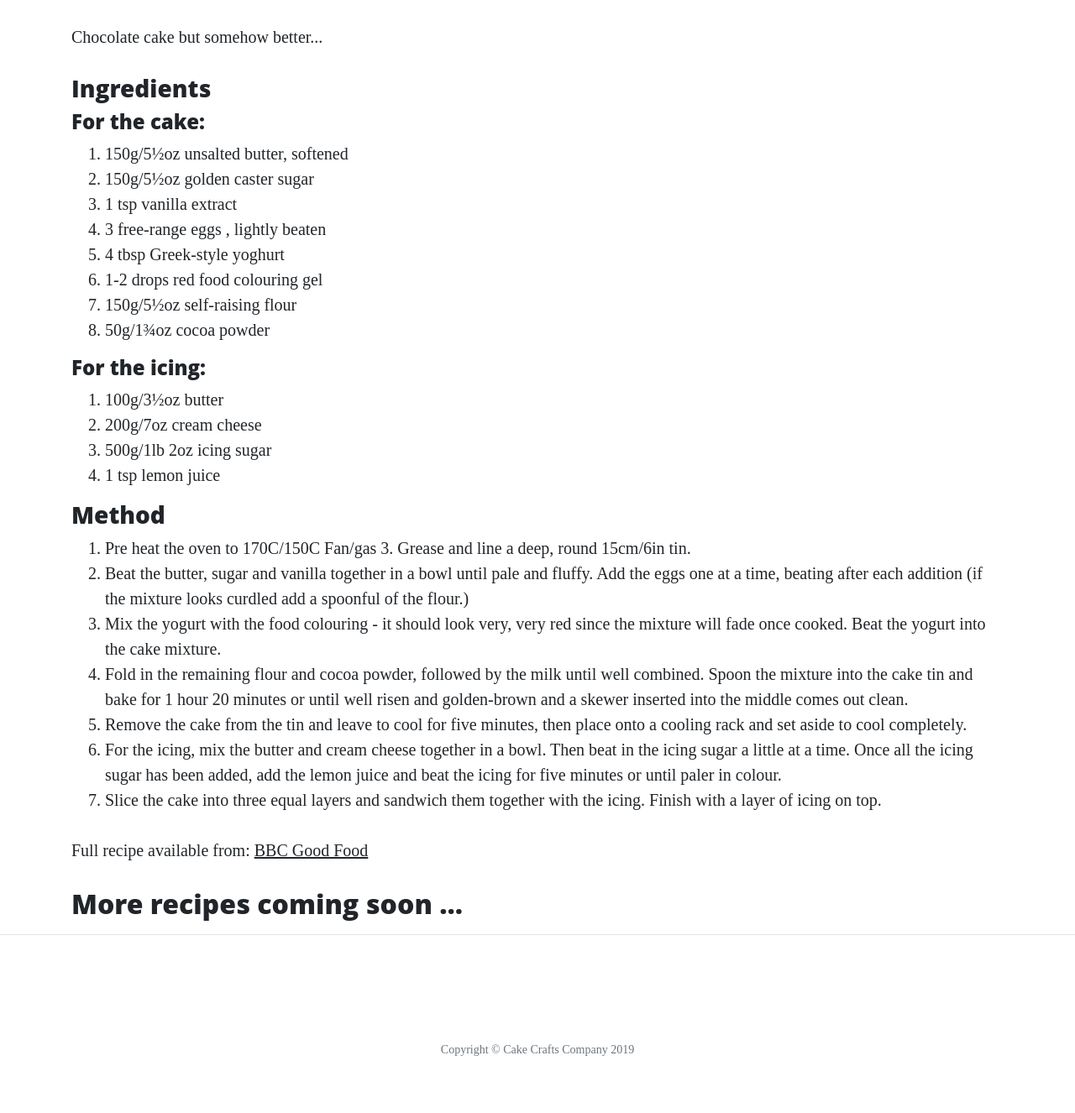
After one commit to kmaaallen/python-flask-blog, a Flask app: page /recipes in a window 1280 px wide. The commit adds this page. Shown: the part 2959-4285 px from the top of the page at 84% size. Run offline with Flask 2, Linux system fonts and the light colour scheme; some libraries are stand-ins or nearby versions.

Commit message:
added theme and customised to cake blog to practice

```diff
--- a/run.py
+++ b/run.py
@@ -15,6 +15,10 @@ def about():
 def contact():
     return render_template("contact.html")
 
+@app.route ("/recipes")
+def recipes():
+    return render_template("recipes.html")
+
 if __name__ == "__main__":
     app.run(host=os.environ.get("IP"),
     port = int(os.environ.get("PORT"))),
--- /dev/null
+++ b/templates/base.html
@@ -0,0 +1,108 @@
+<!DOCTYPE html>
+<html lang="en">
+<head>
+    <meta charset="UTF-8">
+    <meta name="viewport" content="width=device-width, initial-scale=1.0">
+    <meta http-equiv="X-UA-Compatible" content="ie=edge">
+    <link rel="stylesheet" href="{{ url_for('static',filename='vendor/bootstrap/css/bootstrap.min.css') }}" type="text/css" />
+    <link rel="stylesheet" href="{{ url_for('static', filename='css/clean-blog.css')}}" type="text/css" />
+    <title>Cake Crafts</title>
+</head>
+<body>
+    <nav class="navbar navbar-expand-lg navbar-light fixed-top" id="mainNav">
+    <div class="container">
+      <a class="navbar-brand" href="{{url_for('index')}}">Cake Crafts</a>
+      <button class="navbar-toggler navbar-toggler-right" type="button" data-toggle="collapse" data-target="#navbarResponsive" aria-controls="navbarResponsive" aria-expanded="false" aria-label="Toggle navigation">
+        Menu
+        <i class="fas fa-bars"></i>
+      </button>
+      <div class="collapse navbar-collapse" id="navbarResponsive">
+        <ul class="navbar-nav ml-auto">
+          <li class="nav-item">
+            <a class="nav-link" href="{{url_for('index')}}">Home</a>
+          </li>
+          <li class="nav-item">
+            <a class="nav-link" href="{{url_for('about')}}">About</a>
+          </li>
+          <li class="nav-item">
+            <a class="nav-link" href="{{url_for('contact')}}">Contact Us</a>
+          </li>
+          <li class="nav-item">
+            <a class="nav-link" href="{{url_for('recipes')}}">Recipes</a>
+          </li>
+        </ul>
+      </div>
+    </div>
+  </nav>
+
+  <!-- Page Header -->
+  <header class="masthead" style="background-image: url('https://images.pexels.com/photos/1070850/pexels-photo-1070850.jpeg?auto=compress&cs=tinysrgb&dpr=2&h=650&w=940')">
+    <div class="overlay"></div>
+    <div class="container">
+      <div class="row">
+        <div class="col-lg-8 col-md-10 mx-auto">
+          <div class="site-heading">
+            <h1>Cake Crafts</h1>
+            <span class="subheading">Bake. Decorate. Celebrate.</span>
+          </div>
+        </div>
+      </div>
+    </div>
+  </header>
+
+  <!-- Main Content -->
+  <div class="container">
+
+    {% block content %}
+    {% endblock %}
+
+  </div>
+
+  <hr>
+
+  <!-- Footer -->
+  <footer>
+    <div class="container">
+      <div class="row">
+        <div class="col-lg-8 col-md-10 mx-auto">
+          <ul class="list-inline text-center">
+            <li class="list-inline-item">
+              <a href="#">
+                <span class="fa-stack fa-lg">
+                  <i class="fas fa-circle fa-stack-2x"></i>
+                  <i class="fab fa-twitter fa-stack-1x fa-inverse"></i>
+                </span>
+              </a>
+            </li>
+            <li class="list-inline-item">
+              <a href="#">
+                <span class="fa-stack fa-lg">
+                  <i class="fas fa-circle fa-stack-2x"></i>
+                  <i class="fab fa-facebook-f fa-stack-1x fa-inverse"></i>
+                </span>
+              </a>
+            </li>
+            <li class="list-inline-item">
+              <a href="#">
+                <span class="fa-stack fa-lg">
+                  <i class="fas fa-circle fa-stack-2x"></i>
+                  <i class="fab fa-github fa-stack-1x fa-inverse"></i>
+                </span>
+              </a>
+            </li>
+          </ul>
+          <p class="copyright text-muted">Copyright &copy; Cake Crafts Company 2019</p>
+        </div>
+      </div>
+    </div>
+  </footer>
+
+  <!-- Bootstrap core JavaScript -->
+  <script src="{{ url_for('static', filename='vendor/jquery/jquery.min.js')}}"></script>
+  <script src="{{ url_for('static', filename='vendor/bootstrap/js/bootstrap.bundle.min.js')}}"></script>
+
+  <!-- Custom scripts for this template -->
+  <script src="{{ url_for('static', filename='js/clean-blog.min.js')}}"></script>
+
+</body>
+</html>
--- /dev/null
+++ b/templates/recipes.html
@@ -0,0 +1,69 @@
+{% extends 'base.html' %} {% block content %}
+<h1>Tried and tested cake recipes - take your pick!</h1>
+<div>
+    <h2>Mary Berry's Easy Chocolate Cake</h2>
+    <img src="https://c.pxhere.com/photos/5b/b5/cake_chocolate_cream_dessert_delicious_birthday_brown_bakery-867420.jpg!d" height="734px" width="1100px"></img>
+    <p>Mary hasn't let me down yet. This cake is easy to make, delicious and a firm favourite.</p>
+    <h3>Ingredients</h3>
+    <ol>
+        <li>225g/8oz unsalted butter, softened, plus extra for greasing</li>
+        <li>225g/8oz caster sugar, plus extra for sprinkling</li>
+        <li>4 free-range eggs</li>
+        <li>220g/7¾oz self-raising flour</li>
+        <li>2 tsp baking powder</li>
+        <li>50g/1¾oz cocoa powder</li>
+    </ol>
+
+    <h3>Method</h3>
+    <ol>
+        <li>Preheat the oven to 180C/160C Fan/Gas 4. Lightly butter two loose-bottomed 20cm/8in sandwich tins and line the bases with baking paper.</li>
+        <li>Put the butter, sugar, eggs, flour, baking powder and cocoa in a large bowl and beat for 2 minutes, or until just blended. (An electric mixer is best for this, but you can also beat by hand using a wooden spoon.)</li>
+        <li>Divide the mixture evenly between the tins. Level the surface using a spatula or the back of a spoon.</li>
+        <li>Bake for 25-30 minutes. The tops of the cakes should spring back when pressed lightly with a finger. Leave the cakes to cool in the tins for 5 minutes. Run a small palette knife around the edge of the tins, then carefully turn the cakes out onto a wire rack. Peel off the paper and leave to cool completely.</li>
+        <li>Choose the cake with the best top, then put the other cake top-down onto a serving plate. Spread with the jam and whipped cream, put the other cake on top (top upwards) and sprinkle with caster sugar to serve.</li>
+    </ol>
+
+    <p>Full recipe available from: <a href="https://www.bbc.com/food/recipes/definitivechocolatec_72226" target="_blank">BBC Good Food</a></p>
+</div>
+<div>
+    <h2>Red Velvet Cake</h2>
+    <img src="https://images.pexels.com/photos/806363/pexels-photo-806363.jpeg?auto=compress&cs=tinysrgb&dpr=2&h=650&w=940" height="734px" width="1100px"></img>
+    <p>Chocolate cake but somehow better...</p>
+    <h3>Ingredients</h3>
+    <h4>For the cake:</h4>
+    <ol>
+        <li>150g/5½oz unsalted butter, softened</li>
+        <li>150g/5½oz golden caster sugar</li>
+        <li>1 tsp vanilla extract</li>
+        <li>3 free-range eggs , lightly beaten</li>
+        <li>4 tbsp Greek-style yoghurt</li>
+        <li>1-2 drops red food colouring gel</li>
+        <li>150g/5½oz self-raising flour</li>
+        <li>50g/1¾oz cocoa powder</li>
+        <li1 tbsp semi-skimmed milk></li>
+    </ol>
+    <h4>For the icing:</h4>
+    <ol>
+        <li>100g/3½oz butter</li>
+        <li>200g/7oz cream cheese</li>
+        <li>500g/1lb 2oz icing sugar</li>
+        <li>1 tsp lemon juice</li>
+    </ol>
+
+    <h3>Method</h3>
+    <ol>
+        <li>Pre heat the oven to 170C/150C Fan/gas 3. Grease and line a deep, round 15cm/6in tin.</li>
+        <li>Beat the butter, sugar and vanilla together in a bowl until pale and fluffy. Add the eggs one at a time, beating after each addition (if the mixture looks curdled add a spoonful of the flour.)</li>
+        <li>Mix the yogurt with the food colouring - it should look very, very red since the mixture will fade once cooked. Beat the yogurt into the cake mixture.</li>
+        <li>Fold in the remaining flour and cocoa powder, followed by the milk until well combined. Spoon the mixture into the cake tin and bake for 1 hour 20 minutes or until well risen and golden-brown and a skewer inserted into the middle comes out clean.</li>
+        <li>Remove the cake from the tin and leave to cool for five minutes, then place onto a cooling rack and set aside to cool completely.</li>
+        <li>For the icing, mix the butter and cream cheese together in a bowl. Then beat in the icing sugar a little at a time. Once all the icing sugar has been added, add the lemon juice and beat the icing for five minutes or until paler in colour.</li>
+        <li>Slice the cake into three equal layers and sandwich them together with the icing. Finish with a layer of icing on top.</li>
+    </ol>
+    <p>Full recipe available from: <a href="https://www.bbc.com/food/recipes/red_velvet_cake_70743" target="_blank">BBC Good Food</a></p>
+</div>
+<div>
+    <h2>More recipes coming soon ...</h2>
+</div>
+
+{% endblock %}
```
Also changed, not shown: templates/about.html (+6 -19 lines), templates/contact.html (+23 -19 lines), templates/index.html (+67 -19 lines), README.md (added).
